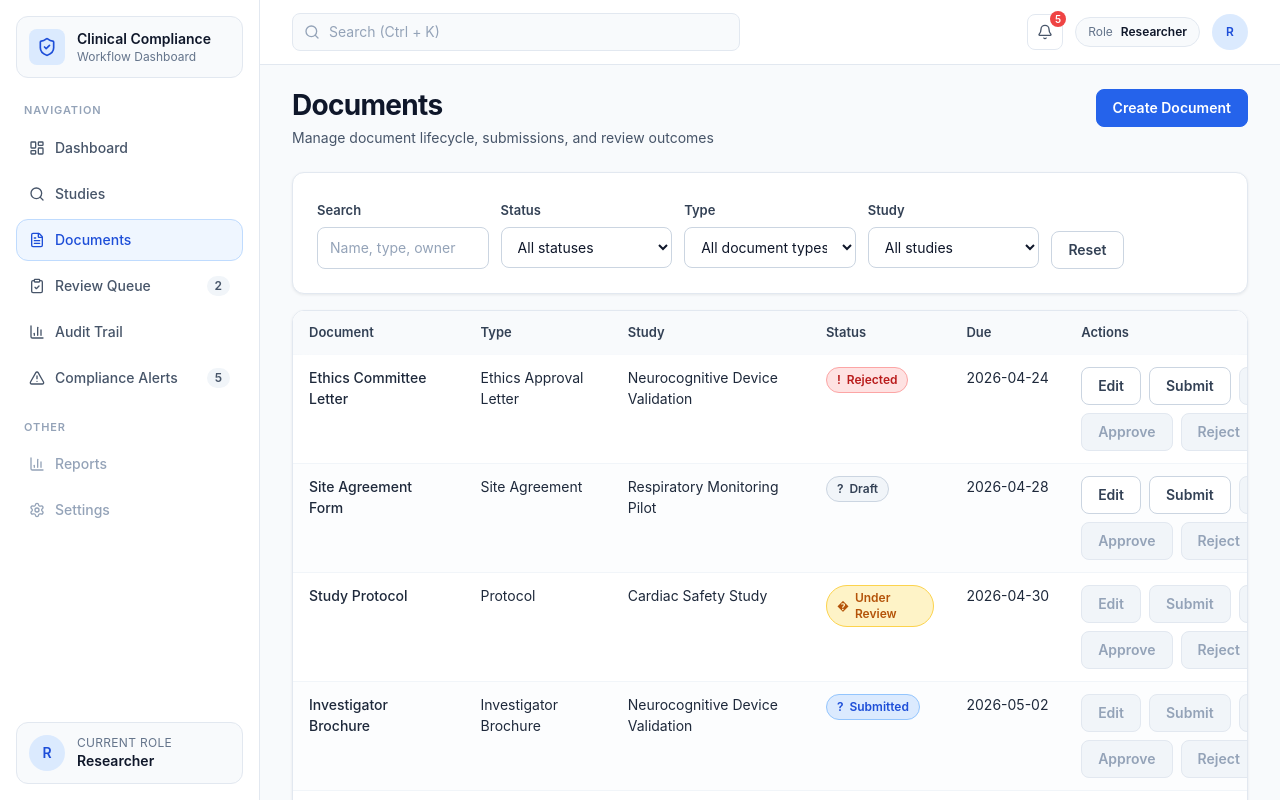
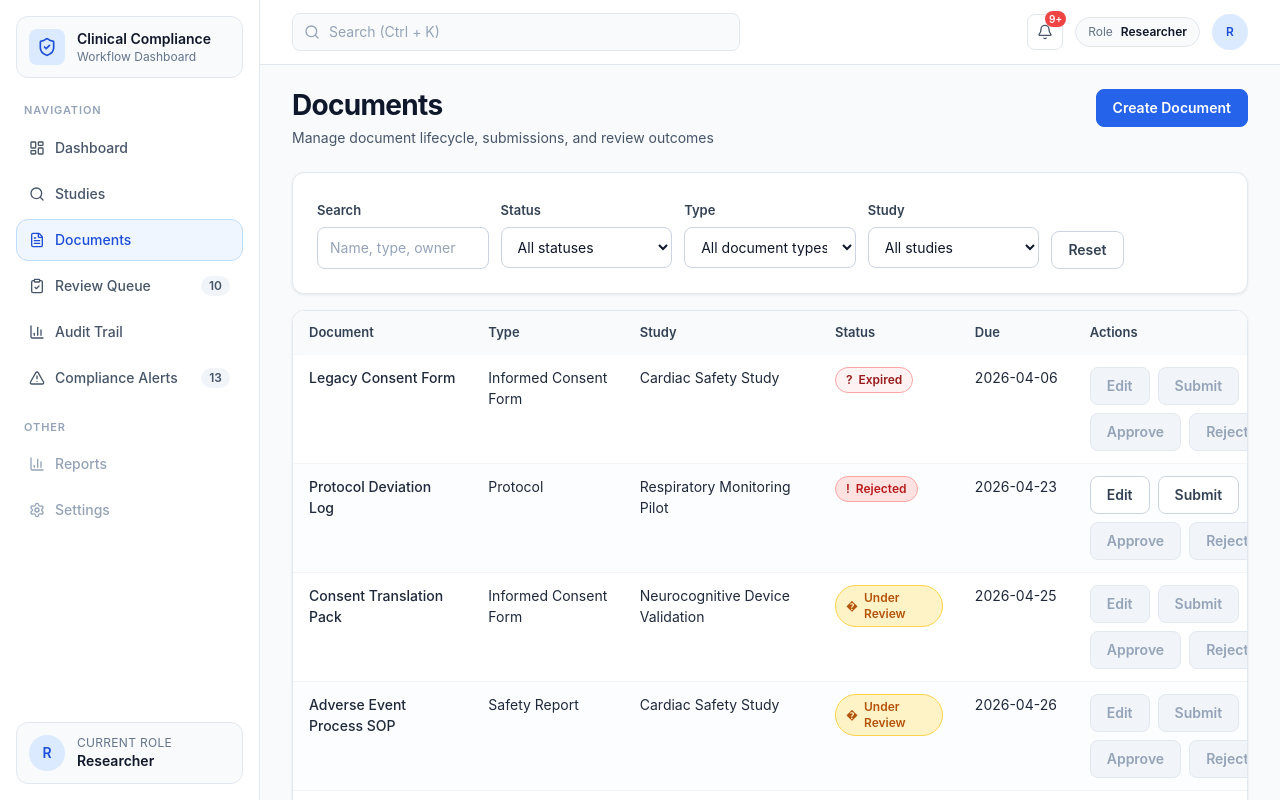
Before and after one commit to akhilchandran1/clinical-compliance-workflow-dashboard, a Vue app: page /documents in a window 1280 px wide. Shown: the top 800 px of the page. Built offline with nearby package versions, Linux system fonts and the light colour scheme.

Commit message:
Improve mock data distribution for dashboard charts

```diff
--- a/src/data/seedDocuments.js
+++ b/src/data/seedDocuments.js
@@ -2,85 +2,78 @@ const now = new Date()
 const iso = (daysOffset = 0) => new Date(now.getTime() + daysOffset * 24 * 60 * 60 * 1000).toISOString()
 const date = (daysOffset = 0) => new Date(now.getTime() + daysOffset * 24 * 60 * 60 * 1000).toISOString().slice(0, 10)
 
+function makeDocument({
+  id,
+  studyId,
+  name,
+  type,
+  version,
+  status,
+  dueOffset,
+  createdOffset,
+  updatedOffset,
+  submittedOffset = null,
+  reviewedOffset = null,
+  reviewerComment = '',
+  owner = 'Researcher',
+}) {
+  return {
+    id,
+    studyId,
+    name,
+    type,
+    version,
+    owner,
+    status,
+    dueDate: date(dueOffset),
+    lastUpdated: iso(updatedOffset),
+    submittedAt: submittedOffset === null ? null : iso(submittedOffset),
+    reviewedAt: reviewedOffset === null ? null : iso(reviewedOffset),
+    reviewerComment,
+    createdAt: iso(createdOffset),
+    updatedAt: iso(updatedOffset),
+  }
+}
+
 export const seedDocuments = [
-  {
-    id: 'DOC-0001',
-    studyId: 'ST-0001',
-    name: 'Study Protocol',
-    type: 'Protocol',
-    version: '1.0',
-    owner: 'Researcher',
-    status: 'Under Review',
-    dueDate: date(4),
-    lastUpdated: iso(-3),
-    submittedAt: iso(-8),
-    reviewedAt: null,
-    reviewerComment: '',
-    createdAt: iso(-30),
-    updatedAt: iso(-3),
-  },
-  {
-    id: 'DOC-0002',
-    studyId: 'ST-0001',
-    name: 'Safety Monitoring Report Q1',
-    type: 'Safety Report',
-    version: '2.1',
-    owner: 'Researcher',
-    status: 'Approved',
-    dueDate: date(16),
-    lastUpdated: iso(-5),
-    submittedAt: iso(-20),
-    reviewedAt: iso(-5),
-    reviewerComment: 'Approved with minor format updates.',
-    createdAt: iso(-40),
-    updatedAt: iso(-5),
-  },
-  {
-    id: 'DOC-0003',
-    studyId: 'ST-0002',
-    name: 'Ethics Committee Letter',
-    type: 'Ethics Approval Letter',
-    version: '1.0',
-    owner: 'Researcher',
-    status: 'Rejected',
-    dueDate: date(-2),
-    lastUpdated: iso(-12),
-    submittedAt: iso(-16),
-    reviewedAt: iso(-12),
-    reviewerComment: 'Missing updated version history in appendix.',
-    createdAt: iso(-25),
-    updatedAt: iso(-12),
-  },
-  {
-    id: 'DOC-0004',
-    studyId: 'ST-0003',
-    name: 'Site Agreement Form',
-    type: 'Site Agreement',
-    version: '0.8',
-    owner: 'Researcher',
-    status: 'Draft',
-    dueDate: date(2),
-    lastUpdated: iso(-1),
-    submittedAt: null,
-    reviewedAt: null,
-    reviewerComment: '',
-    createdAt: iso(-10),
-    updatedAt: iso(-1),
-  },
-  {
-    id: 'DOC-0005',
-    studyId: 'ST-0002',
-    name: 'Investigator Brochure',
-    type: 'Investigator Brochure',
-    version: '1.4',
-    owner: 'Researcher',
-    status: 'Submitted',
-    dueDate: date(6),
-    lastUpdated: iso(-2),
-    submittedAt: iso(-2),
-    reviewedAt: null,
-    reviewerComment: '',
-    createdAt: iso(-18),
-    updatedAt: iso(-2),
-  },
+  // Draft (4)
+  makeDocument({ id: 'DOC-0001', studyId: 'ST-0001', name: 'Protocol Amendment Draft', type: 'Protocol', version: '0.9', status: 'Draft', dueOffset: 12, createdOffset: -20, updatedOffset: -2 }),
+  makeDocument({ id: 'DOC-0002', studyId: 'ST-0002', name: 'QA Checklist Draft', type: 'Training Record', version: '0.4', status: 'Draft', dueOffset: 9, createdOffset: -14, updatedOffset: -1 }),
+  makeDocument({ id: 'DOC-0003', studyId: 'ST-0003', name: 'Site Feasibility Notes', type: 'Site Agreement', version: '0.7', status: 'Draft', dueOffset: 5, createdOffset: -10, updatedOffset: -1 }),
+  makeDocument({ id: 'DOC-0004', studyId: 'ST-0001', name: 'Safety Signal Memo Draft', type: 'Safety Report', version: '0.5', status: 'Draft', dueOffset: 15, createdOffset: -8, updatedOffset: -1 }),
+
+  // Submitted (7)
+  makeDocument({ id: 'DOC-0005', studyId: 'ST-0001', name: 'Informed Consent Revision', type: 'Informed Consent Form', version: '1.3', status: 'Submitted', dueOffset: 3, createdOffset: -22, updatedOffset: -4, submittedOffset: -4 }),
+  makeDocument({ id: 'DOC-0006', studyId: 'ST-0002', name: 'Ethics Clarification Letter', type: 'Ethics Approval Letter', version: '1.1', status: 'Submitted', dueOffset: 2, createdOffset: -18, updatedOffset: -3, submittedOffset: -3 }),
+  makeDocument({ id: 'DOC-0007', studyId: 'ST-0002', name: 'Device Handling SOP', type: 'Training Record', version: '2.0', status: 'Submitted', dueOffset: 6, createdOffset: -26, updatedOffset: -2, submittedOffset: -2 }),
+  makeDocument({ id: 'DOC-0008', studyId: 'ST-0003', name: 'Recruitment Material Package', type: 'Protocol', version: '1.0', status: 'Submitted', dueOffset: 1, createdOffset: -16, updatedOffset: -5, submittedOffset: -5 }),
+  makeDocument({ id: 'DOC-0009', studyId: 'ST-0001', name: 'Monitoring Visit Plan', type: 'Safety Report', version: '1.2', status: 'Submitted', dueOffset: 4, createdOffset: -21, updatedOffset: -2, submittedOffset: -2 }),
+  makeDocument({ id: 'DOC-0010', studyId: 'ST-0003', name: 'Site Delegation Log', type: 'Site Agreement', version: '1.0', status: 'Submitted', dueOffset: 7, createdOffset: -19, updatedOffset: -1, submittedOffset: -1 }),
+  makeDocument({ id: 'DOC-0011', studyId: 'ST-0002', name: 'Investigator Meeting Notes', type: 'Investigator Brochure', version: '1.1', status: 'Submitted', dueOffset: 10, createdOffset: -11, updatedOffset: -1, submittedOffset: -1 }),
+
+  // Under Review (3)
+  makeDocument({ id: 'DOC-0012', studyId: 'ST-0001', name: 'Adverse Event Process SOP', type: 'Safety Report', version: '1.4', status: 'Under Review', dueOffset: 0, createdOffset: -30, updatedOffset: -6, submittedOffset: -9 }),
+  makeDocument({ id: 'DOC-0013', studyId: 'ST-0002', name: 'Consent Translation Pack', type: 'Informed Consent Form', version: '1.0', status: 'Under Review', dueOffset: -1, createdOffset: -27, updatedOffset: -7, submittedOffset: -10 }),
+  makeDocument({ id: 'DOC-0014', studyId: 'ST-0003', name: 'Deviation Management Guide', type: 'Protocol', version: '1.2', status: 'Under Review', dueOffset: 2, createdOffset: -24, updatedOffset: -5, submittedOffset: -8 }),
+
+  // Approved (12)
+  makeDocument({ id: 'DOC-0015', studyId: 'ST-0001', name: 'Study Protocol Final', type: 'Protocol', version: '2.0', status: 'Approved', dueOffset: 20, createdOffset: -60, updatedOffset: -12, submittedOffset: -20, reviewedOffset: -12, reviewerComment: 'Approved for active phase use.' }),
+  makeDocument({ id: 'DOC-0016', studyId: 'ST-0001', name: 'Investigator Brochure v3', type: 'Investigator Brochure', version: '3.0', status: 'Approved', dueOffset: 25, createdOffset: -58, updatedOffset: -14, submittedOffset: -22, reviewedOffset: -14, reviewerComment: 'QA checks complete.' }),
+  makeDocument({ id: 'DOC-0017', studyId: 'ST-0001', name: 'Site Agreement Signed Copy', type: 'Site Agreement', version: '1.0', status: 'Approved', dueOffset: 30, createdOffset: -55, updatedOffset: -18, submittedOffset: -26, reviewedOffset: -18, reviewerComment: 'Legal and compliance approved.' }),
+  makeDocument({ id: 'DOC-0018', studyId: 'ST-0002', name: 'Ethics Approval Confirmation', type: 'Ethics Approval Letter', version: '1.0', status: 'Approved', dueOffset: 22, createdOffset: -52, updatedOffset: -15, submittedOffset: -24, reviewedOffset: -15, reviewerComment: 'Document complete and approved.' }),
+  makeDocument({ id: 'DOC-0019', studyId: 'ST-0002', name: 'Safety Monitoring Report Q2', type: 'Safety Report', version: '2.2', status: 'Approved', dueOffset: 18, createdOffset: -49, updatedOffset: -13, submittedOffset: -21, reviewedOffset: -13, reviewerComment: 'Findings reviewed and accepted.' }),
+  makeDocument({ id: 'DOC-0020', studyId: 'ST-0002', name: 'Training Completion Roster', type: 'Training Record', version: '1.5', status: 'Approved', dueOffset: 14, createdOffset: -45, updatedOffset: -9, submittedOffset: -17, reviewedOffset: -9, reviewerComment: 'Training evidence accepted.' }),
+  makeDocument({ id: 'DOC-0021', studyId: 'ST-0003', name: 'Participant Information Sheet', type: 'Informed Consent Form', version: '1.8', status: 'Approved', dueOffset: 16, createdOffset: -43, updatedOffset: -10, submittedOffset: -18, reviewedOffset: -10, reviewerComment: 'Approved after content alignment.' }),
+  makeDocument({ id: 'DOC-0022', studyId: 'ST-0003', name: 'Protocol Synopsis Final', type: 'Protocol', version: '1.6', status: 'Approved', dueOffset: 24, createdOffset: -40, updatedOffset: -11, submittedOffset: -19, reviewedOffset: -11, reviewerComment: 'Ready for stakeholder distribution.' }),
+  makeDocument({ id: 'DOC-0023', studyId: 'ST-0001', name: 'Monitoring Tracker Baseline', type: 'Safety Report', version: '1.0', status: 'Approved', dueOffset: 19, createdOffset: -38, updatedOffset: -8, submittedOffset: -16, reviewedOffset: -8, reviewerComment: 'Approved by QA reviewer.' }),
+  makeDocument({ id: 'DOC-0024', studyId: 'ST-0003', name: 'Site Readiness Checklist', type: 'Training Record', version: '1.1', status: 'Approved', dueOffset: 21, createdOffset: -36, updatedOffset: -7, submittedOffset: -15, reviewedOffset: -7, reviewerComment: 'Checklist complete and approved.' }),
+  makeDocument({ id: 'DOC-0025', studyId: 'ST-0002', name: 'Regulatory Contact Matrix', type: 'Site Agreement', version: '1.2', status: 'Approved', dueOffset: 17, createdOffset: -34, updatedOffset: -6, submittedOffset: -14, reviewedOffset: -6, reviewerComment: 'Metadata verified.' }),
+  makeDocument({ id: 'DOC-0026', studyId: 'ST-0001', name: 'Data Capture SOP', type: 'Training Record', version: '2.1', status: 'Approved', dueOffset: 13, createdOffset: -32, updatedOffset: -5, submittedOffset: -13, reviewedOffset: -5, reviewerComment: 'Approved and published.' }),
+
+  // Rejected (2)
+  makeDocument({ id: 'DOC-0027', studyId: 'ST-0002', name: 'Safety Escalation Template', type: 'Safety Report', version: '0.9', status: 'Rejected', dueOffset: 1, createdOffset: -18, updatedOffset: -4, submittedOffset: -8, reviewedOffset: -4, reviewerComment: 'Please add escalation matrix details.' }),
+  makeDocument({ id: 'DOC-0028', studyId: 'ST-0003', name: 'Protocol Deviation Log', type: 'Protocol', version: '1.0', status: 'Rejected', dueOffset: -3, createdOffset: -15, updatedOffset: -3, submittedOffset: -7, reviewedOffset: -3, reviewerComment: 'Version history is incomplete.' }),
+
+  // Expired (1)
+  makeDocument({ id: 'DOC-0029', studyId: 'ST-0001', name: 'Legacy Consent Form', type: 'Informed Consent Form', version: '0.8', status: 'Expired', dueOffset: -20, createdOffset: -120, updatedOffset: -40, submittedOffset: -90, reviewedOffset: -85, reviewerComment: 'Superseded by revised consent form.' }),
 ]
```
